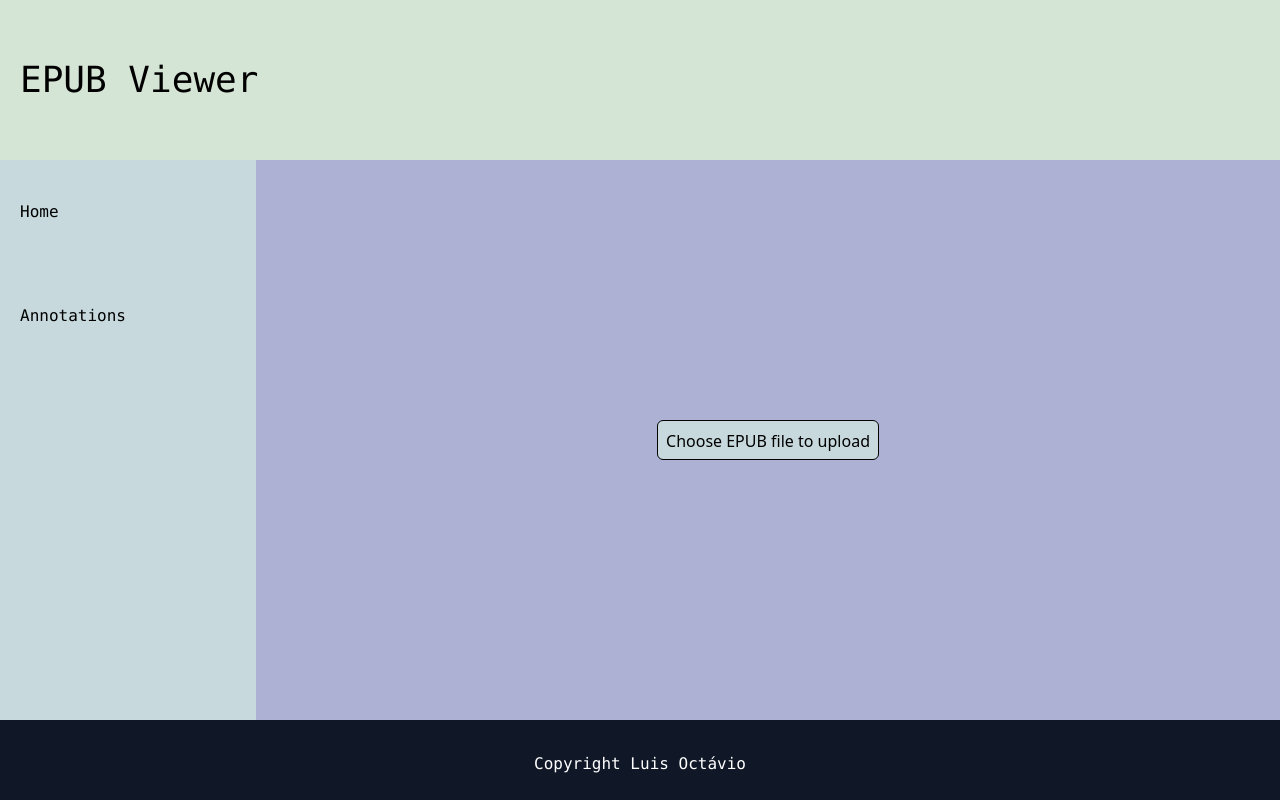
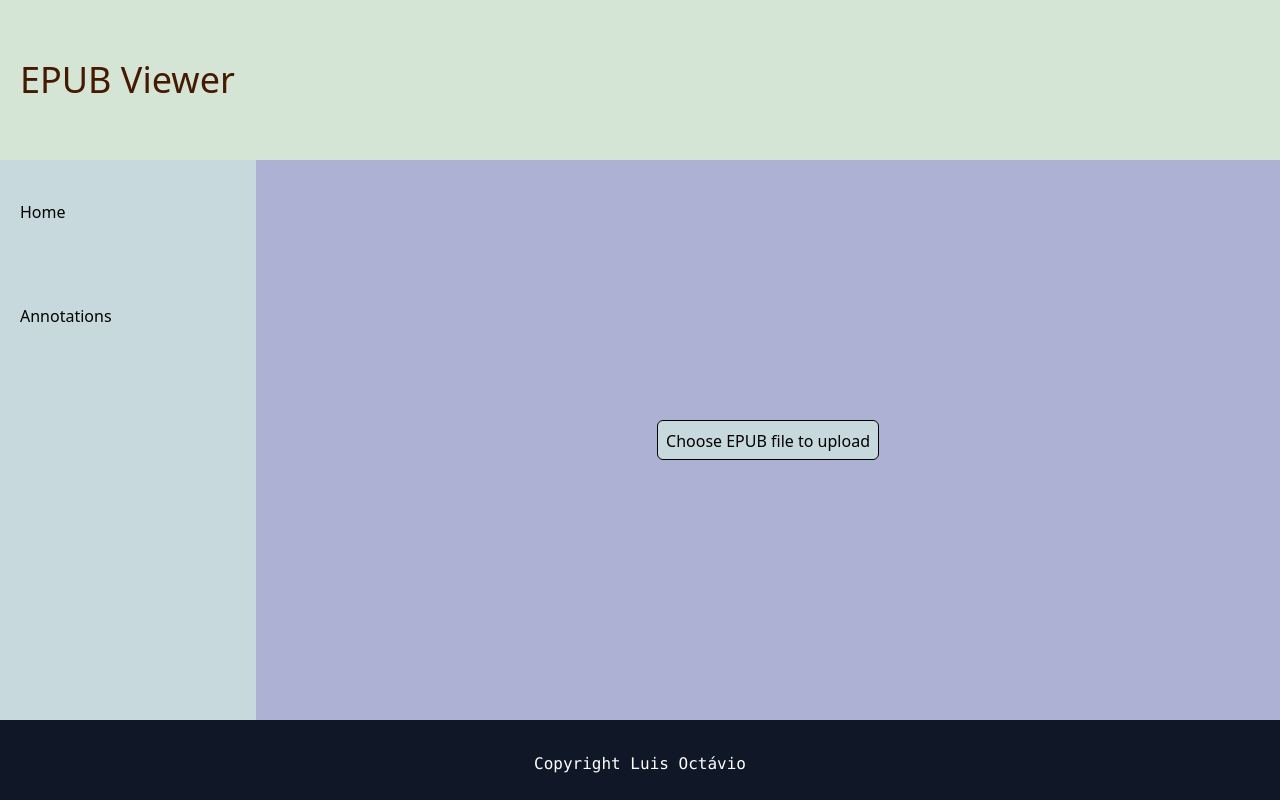
Before and after one commit to luis-octavius/epub-viewer, a React (Vite) app: page / in a window 1280 px wide. Built offline with nearby package versions, Linux system fonts and the light colour scheme.

Commit message:
style: change font

```diff
--- a/src/components/Header.jsx
+++ b/src/components/Header.jsx
@@ -2,7 +2,7 @@
 export default function Header() {
     return (
         <div className="header text-4xl my-auto py-2 bg-[var(--header-color)] w-full h-full flex">
-            <h1 className="my-auto pl-5 font-mono">EPUB Viewer</h1>
+            <h1 className="my-auto pl-5 font-[var(--base-font)] text-amber-950">EPUB Viewer</h1>
         </div>
     )
 }
--- a/src/components/Navbar.jsx
+++ b/src/components/Navbar.jsx
@@ -1,6 +1,6 @@
 export default function Navbar() {
   return (
-    <div className="navbar flex flex-col bg-[var(--sidebar-color)] font-mono">
+    <div className="navbar flex flex-col bg-[var(--sidebar-color)]">
       <h3 className="h3-link">Home</h3>
       <h3 className="h3-link">Annotations</h3>
     </div>
```
